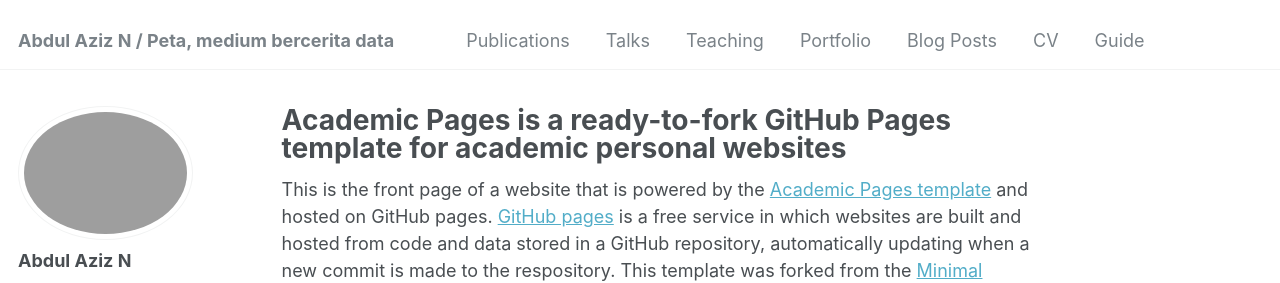
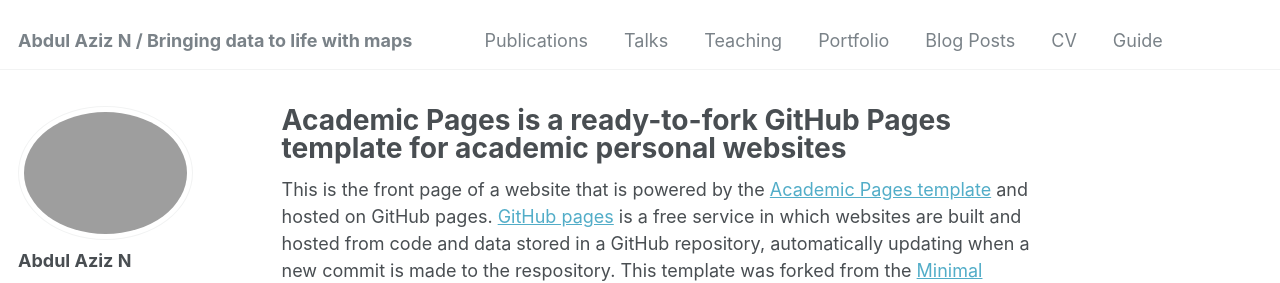
Before and after one commit to datadotlat/datadotlat.github.io, a Jekyll site: the page built from _pages/about.md, in a window 1280 px wide. Shown: the top 283 px of the page. Built offline with Jekyll 4.4.1, drawn with Linux system fonts in a browser that asks for light colours; some web fonts are replaced.

Commit message:
Update _config.yml

```diff
--- a/_config.yml
+++ b/_config.yml
@@ -8,7 +8,7 @@
 
 # Basic Site Settings
 locale                   : "en-US"
-title                    : "Abdul Aziz N / Peta, medium bercerita data"
+title                    : "Abdul Aziz N / Bringing data to life with maps"
 title_separator          : "-"
 name                     : &name "Abdul Aziz N"
 description              : &description "personal description"
```
